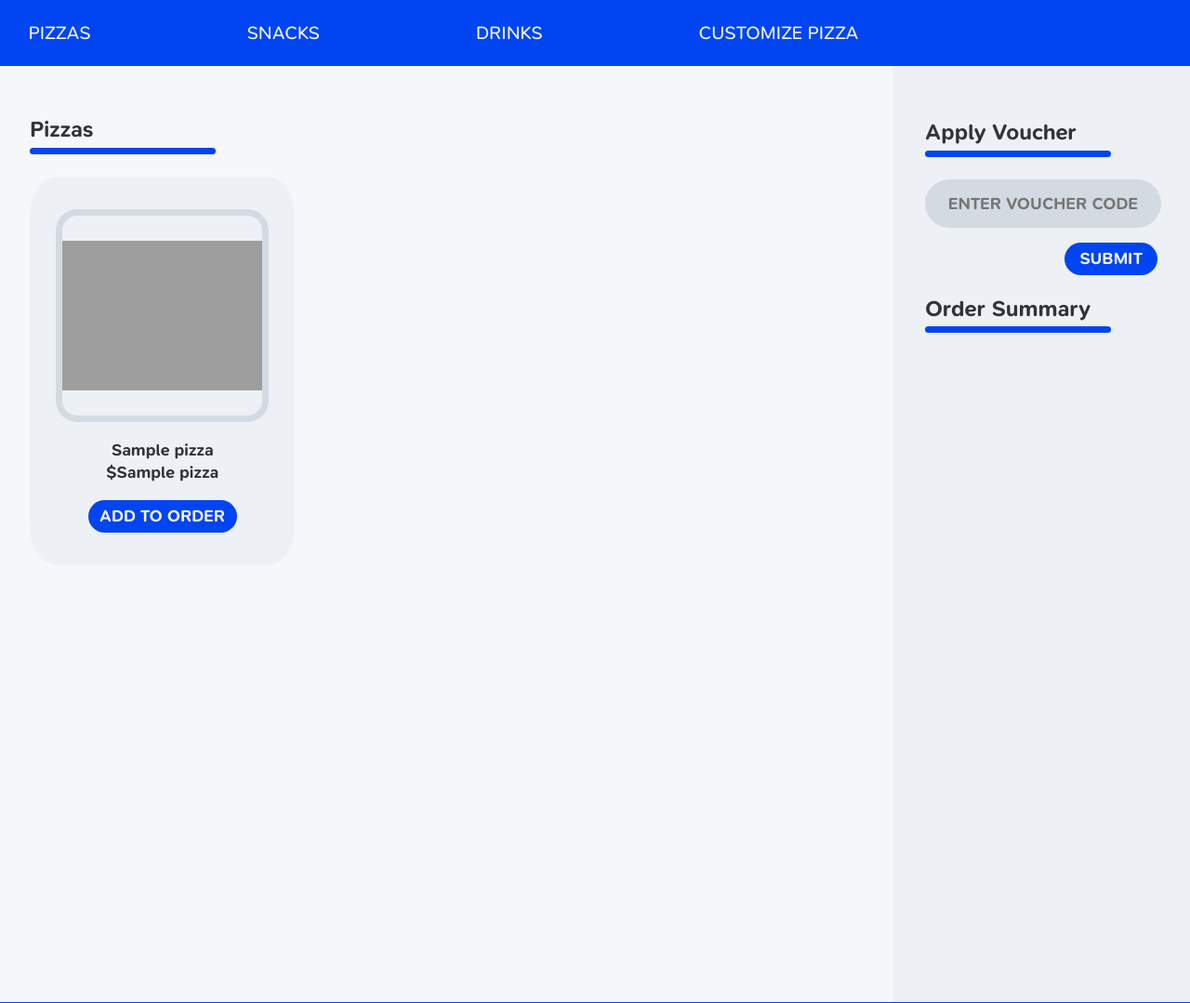
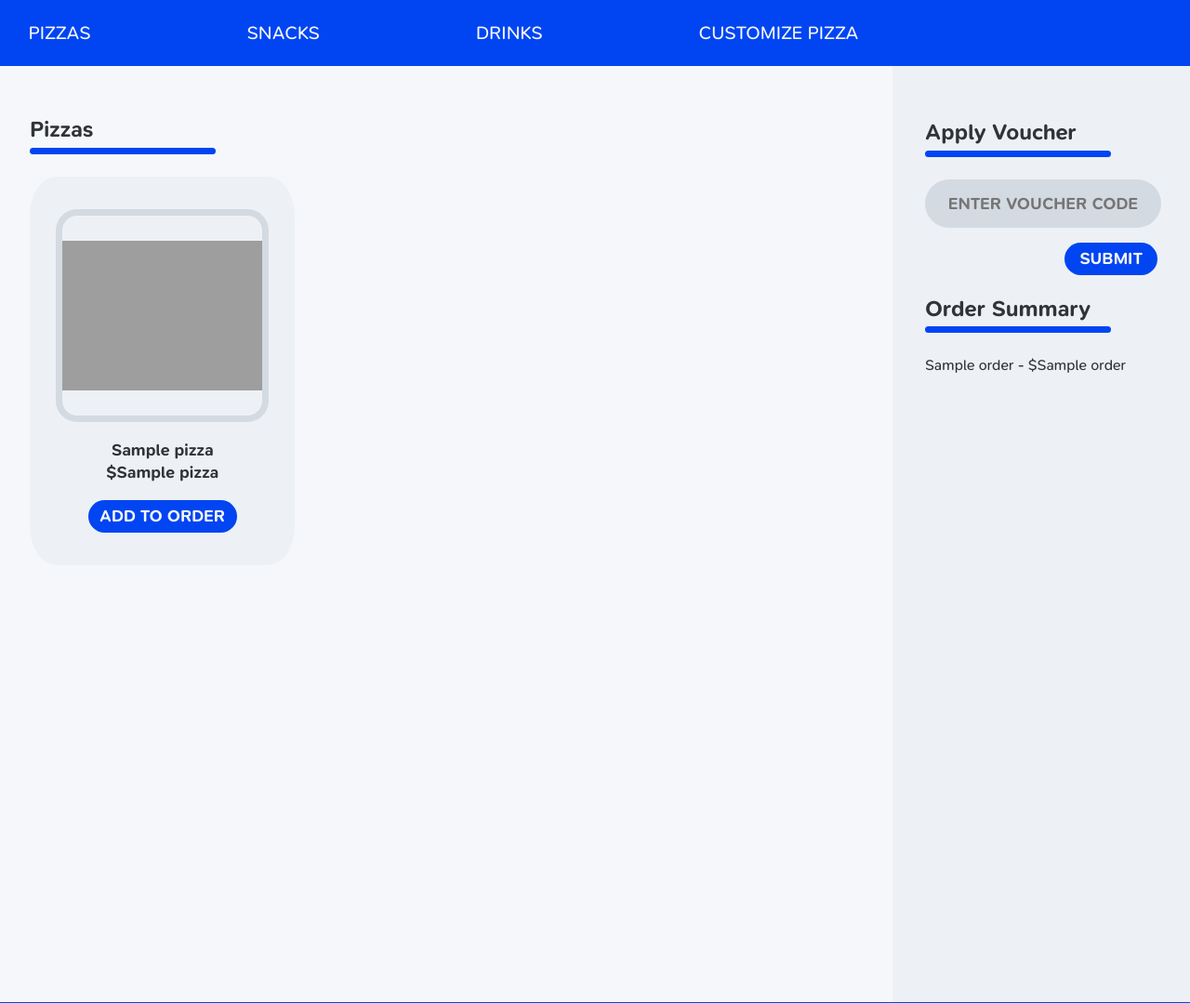
Before and after one commit to sleepywndud/pizza, a Flask app: template templates/index.html in a window 1280 px wide; the page is wider, and only the part inside the window is pictured. Shown: the top 1079 px of that part at 93% size. Run offline with Flask 3, Linux system fonts and the light colour scheme; the template is opened without the code that fills it: most values are stand-ins (such as "Sample title", 1, 10 or a date in 2020); grey boxes are pictures that could not be loaded.

Commit message:
feat(order): add 'add to menu' function
- name, price can be added to the 'order.db' database

- the 'order.db' database is now displayed in the HTML under 'Order Summary'

```diff
--- a/templates/index.html
+++ b/templates/index.html
@@ -30,9 +30,10 @@
 								alt="{{ pizza[1] + 'Image'}}"
 							>
 							<p style="margin-bottom: 0">{{ pizza[1] }}</p>
+							<!-- displays the "$" + the pizza's cost -->
 							<p style="margin-top: 0">{{ '$' + pizza[2] }}</p>
 
-							<a href="">
+							<a href="{{ url_for('add_to_order', name=pizza[1], price=pizza[2]) }}">
 								<button class="add-to-order">ADD TO ORDER</button>
 							</a>
 						</div>
@@ -52,7 +53,14 @@
 
 						<h2>Order Summary</h2>
 						<div id="line-divider"></div>
-						<div class="order-list"></div>
+						<div class="order-list">
+							{% for order in orders %}
+							<!-- displays everything that's in the order database -->
+							<div class="order-item">
+								<p>{{ order[1] }} - ${{ order[2] }}</p>
+							</div>
+							{% endfor %}
+						</div>
 					</div>
 				</div>
 				<!-- order grid end -->
```
Also changed, not shown: routes.py (+19 -1 lines), order.db (added).
